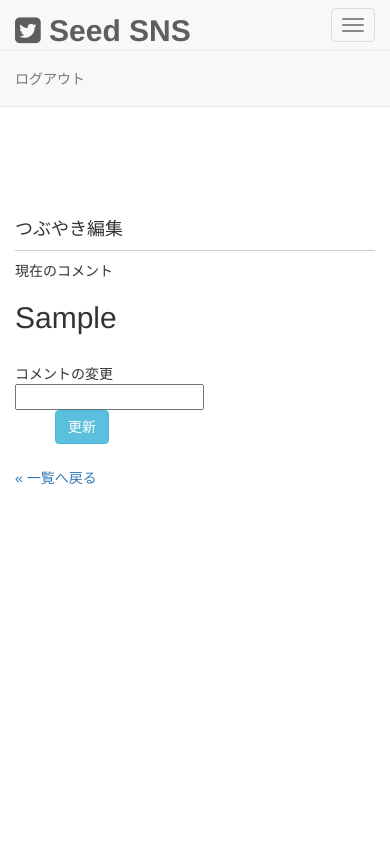
After one commit to Yuta-Sudo/seed_sns, a PHP site: page /edit.php?id=1 in a window 390 px wide, after a click on "Toggle navigation". The commit adds this page. Run offline with PHP 8.4, Linux system fonts and the light colour scheme; tables that the repository leaves empty or names only in its code hold one stand-in row (values such as "Sample post").

Commit message:
edit delete の追加

```diff
--- /dev/null
+++ b/edit.php
@@ -0,0 +1,102 @@
+<?php
+  echo('<br>');
+  echo('<br>');  echo('<br>');
+  echo('<br>');  echo('<br>');
+  echo('<br>');
+require('dbconnect.php');
+
+  $sql = ' SELECT * FROM `tweets` WHERE `tweet_id` = ? ';
+  $data = array($_GET['id']);
+  $stmt = $dbh->prepare($sql);
+  $stmt->execute($data);
+  $tweet = $stmt->fetch(PDO::FETCH_ASSOC);
+
+
+if (!empty($_POST)) {
+    if($_POST['tweet'] == '' ){
+      $error['tweet'] = 'blank';
+}
+if(!isset($error)) {
+      $sql = 'UPDATE `tweets` SET `tweet`= ?, `modified` = NOW() WHERE`tweet_id` = ? ';
+      $data = array($_POST['tweet'], $_GET['id']);
+      $stmt = $dbh->prepare($sql);
+      $stmt->execute($data);
+     header('Location: index.php');
+     exit();
+
+        }
+    }
+
+
+
+ ?>
+<!DOCTYPE html>
+<html lang="ja">
+  <head>
+    <meta charset="utf-8">
+    <meta http-equiv="X-UA-Compatible" content="IE=edge">
+    <meta name="viewport" content="width=device-width, initial-scale=1">
+
+    <title>SeedSNS</title>
+
+    <!-- Bootstrap -->
+    <link href="assets/css/bootstrap.css" rel="stylesheet">
+    <link href="assets/font-awesome/css/font-awesome.css" rel="stylesheet">
+    <link href="assets/css/form.css" rel="stylesheet">
+    <link href="assets/css/timeline.css" rel="stylesheet">
+    <link href="assets/css/main.css" rel="stylesheet">
+
+  </head>
+  <body>
+  <nav class="navbar navbar-default navbar-fixed-top">
+      <div class="container">
+          <!-- Brand and toggle get grouped for better mobile display -->
+          <div class="navbar-header page-scroll">
+              <button type="button" class="navbar-toggle" data-toggle="collapse" data-target="#bs-example-navbar-collapse-1">
+                  <span class="sr-only">Toggle navigation</span>
+                  <span class="icon-bar"></span>
+                  <span class="icon-bar"></span>
+                  <span class="icon-bar"></span>
+              </button>
+              <a class="navbar-brand" href="index.html"><span class="strong-title"><i class="fa fa-twitter-square"></i> Seed SNS</span></a>
+          </div>
+          <!-- Collect the nav links, forms, and other content for toggling -->
+          <div class="collapse navbar-collapse" id="bs-example-navbar-collapse-1">
+              <ul class="nav navbar-nav navbar-right">
+                <li><a href="logout.php">ログアウト</a></li>
+              </ul>
+          </div>
+          <!-- /.navbar-collapse -->
+      </div>
+      <!-- /.container-fluid -->
+  </nav>
+
+  <div class="container">
+    <div class="row">
+      <div class="col-md-6 col-md-offset-3 content-margin-top">
+        <h4>つぶやき編集</h4>
+        <div class="msg">
+          <form method="POST" action="" class="form-horizontal" role="form">
+            <p>現在のコメント<br></p>
+              <h2><?php echo $tweet['tweet'] ?></h2><br>
+            コメントの変更<br>
+            <input type="text" name="tweet" value=""><br>
+            <?php if(isset($error) && $error["tweet"] == 'blank'){ ?>
+            <p class="error">なにかいれて</p>
+            <?php } ?>
+            <ul class="paging">
+              <input type="submit" class="btn btn-info" value="更新">
+            </ul>
+          </form>
+        </div>
+        <a href="index.php">&laquo;&nbsp;一覧へ戻る</a>
+      </div>
+    </div>
+  </div>
+
+    <!-- jQuery (necessary for Bootstrap's JavaScript plugins) -->
+    <script src="assets/js/jquery-3.1.1.js"></script>
+    <script src="assets/js/jquery-migrate-1.4.1.js"></script>
+    <script src="assets/js/bootstrap.js"></script>
+  </body>
+</html>
```
Also changed, not shown: delete.php (added, +13 -0 lines), index.php (+9 -9 lines).
